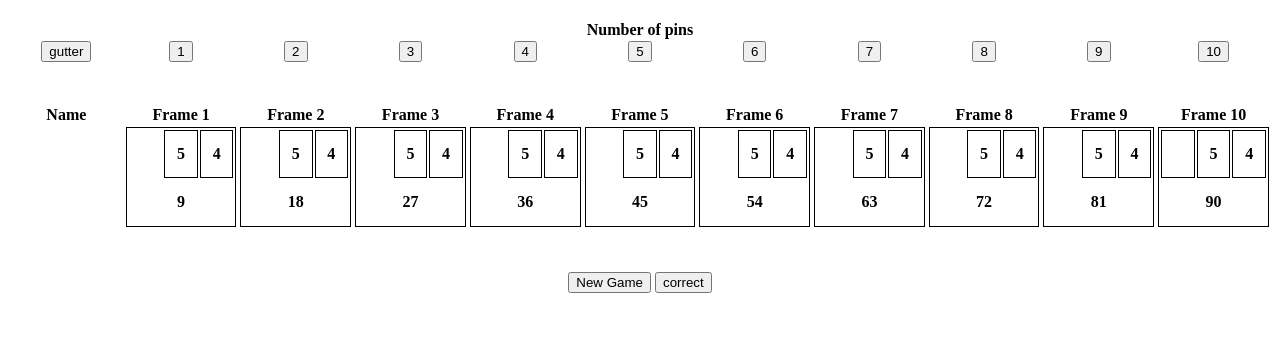
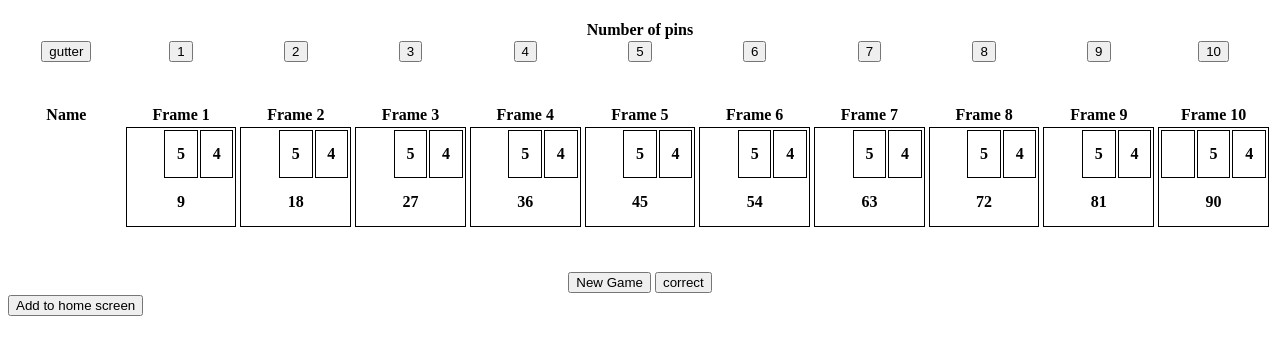
Before and after one commit to BruceHussu/Bowling, a plain HTML site: page index.html in a window 1280 px wide. Shown: the part 61-416 px from the top of the page. Drawn offline with Linux system fonts and the light colour scheme.

Commit message:
Update index.html

```diff
--- a/index.html
+++ b/index.html
@@ -234,7 +234,7 @@
     </tr>
   </table>
 
-
+<button class="add-button">Add to home screen</button>
 </body>
 
 </html>
```
